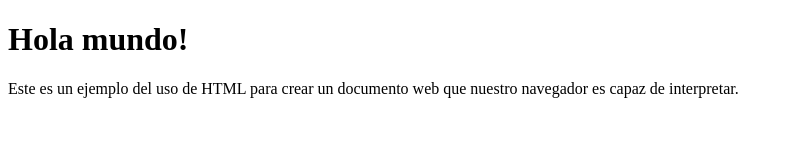
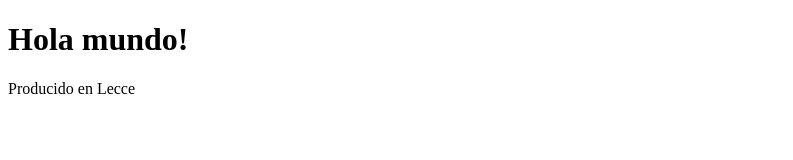
Before and after one commit to jab66/Primer-Proyecto, a plain HTML site: page index.html in a window 1280 px wide. Shown: the whole page, without its empty margins (0-793 px from the left). Drawn offline with Linux system fonts and the light colour scheme.

Commit message:
parrafo cambiado por el lugar de produccion

```diff
--- a/index.html
+++ b/index.html
@@ -6,7 +6,7 @@
   <body>
     <div id="una capa">
       <h1>Hola mundo!</h1>
-      <p>Este es un ejemplo del uso de HTML para crear un documento web que nuestro navegador es capaz de interpretar.</p>
+      <p>Producido en Lecce</p>
     </div>
   </body>
 </HTML>
```
